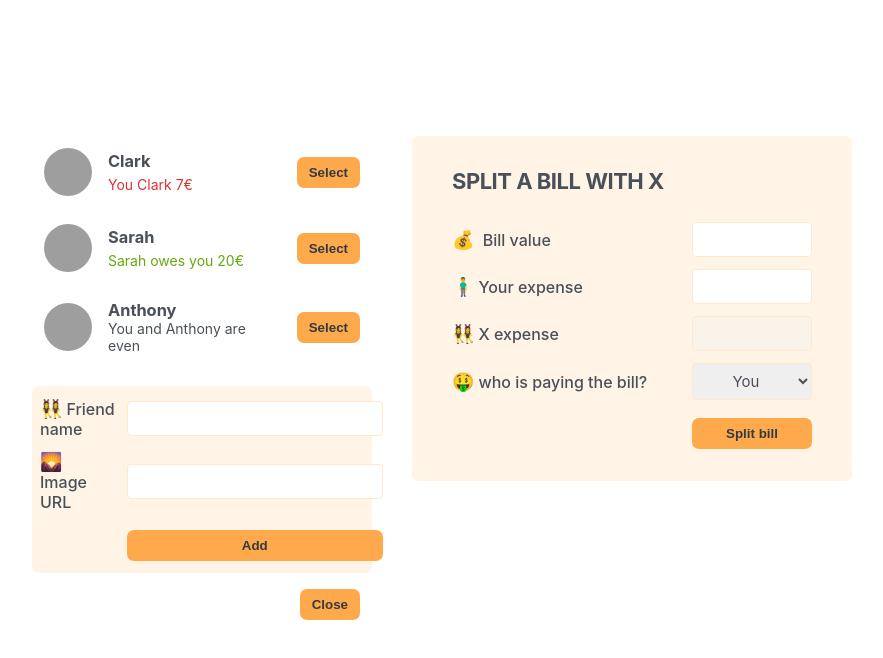
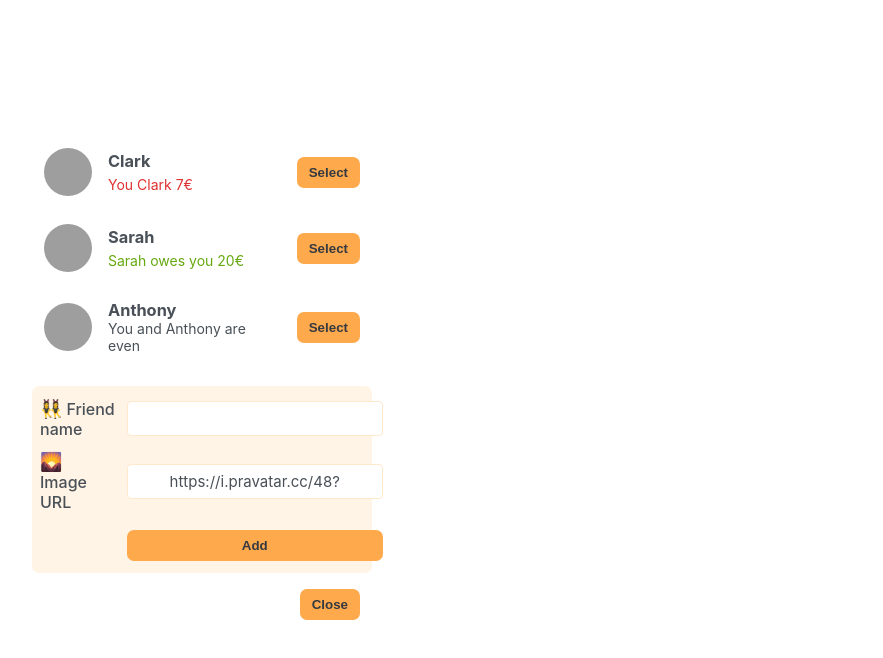
Before and after one commit to Rashid004/Eat-n-Split-by-react, a React (Create React App) app: page / in a window 1280 px wide. Both pictures are taken after a click on the button "Add friend". Shown: the top 658 px of the page, without its empty margins (198-1081 px from the left). Built offline with nearby package versions, Linux system fonts and the light colour scheme; grey boxes are pictures that could not be loaded.

Commit message:
Eat-n-split

```diff
--- a/src/App.js
+++ b/src/App.js
@@ -31,39 +31,64 @@ function Button({ children, onClick }) {
 }
 
 export default function App() {
+  const [friends, setFriends] = useState(initialFriends);
   const [showAddFriend, setShowAddFriend] = useState(false);
+  const [selectedFriend, setSelectedfriend] = useState(null);
 
   function handleShowAddfriend() {
     setShowAddFriend((show) => !show);
   }
+
+  function handleAddFriend(friend) {
+    setFriends((friends) => [...friends, friend]);
+    handleShowAddfriend(false);
+  }
+
+  function handleSelection(friend) {
+    // setSelectedfriend(friend);
+
+    setSelectedfriend((current) => (current?.id === friend.id ? null : friend));
+  }
+
   return (
     <div className="app">
       <div className="sidebar">
-        <FriendsList />
-        {showAddFriend && <FormAddFriend />}
+        <FriendsList
+          friends={friends}
+          onSelection={handleSelection}
+          selectedFriend={selectedFriend}
+        />
+        {showAddFriend && <FormAddFriend onAddFriend={handleAddFriend} />}
+
         <Button onClick={handleShowAddfriend}>
           {showAddFriend ? "Close" : "Add friend"}
         </Button>
       </div>
-      <FormSplitBill />
+
+      {selectedFriend && <FormSplitBill selectedFriend={selectedFriend} />}
     </div>
   );
 }
 
-function FriendsList() {
-  const friends = initialFriends;
+function FriendsList({ friends, onSelection, selectedFriend }) {
   return (
     <ul>
       {friends.map((friend) => (
-        <Friend friend={friend} key={friend.id} />
+        <Friend
+          friend={friend}
+          key={friend.id}
+          onSelection={onSelection}
+          selectedFriend={selectedFriend}
+        />
       ))}
     </ul>
   );
 }
 
-function Friend({ friend }) {
+function Friend({ friend, onSelection, selectedFriend }) {
+  const isSelected = selectedFriend?.id === friend.id;
   return (
-    <li>
+    <li className={isSelected ? "selected" : ""}>
       <img src={friend.image} alt={friend.name} />
       <h3>{friend.name}</h3>
       {friend.balance < 0 && (
@@ -77,42 +102,94 @@ function Friend({ friend }) {
         </p>
       )}
       {friend.balance === 0 && <p>You and {friend.name} are even</p>}
-      <Button>Select</Button>
+      <Button onClick={() => onSelection(friend)}>
+        {isSelected ? "Close" : "Select"}
+      </Button>
     </li>
   );
 }
 
-function FormAddFriend() {
+function FormAddFriend({ onAddFriend }) {
+  const [name, setName] = useState("");
+  const [image, setImage] = useState("https://i.pravatar.cc/48?");
+
+  function handleSubmit(e) {
+    e.preventDefault();
+
+    if (!name || !image) return;
+
+    const id = crypto.randomUUID();
+    const newFreind = {
+      id,
+      name,
+      image: `${image}?=${id}`,
+      balance: 0,
+    };
+    onAddFriend(newFreind);
+
+    setName("");
+    setImage("https://i.pravatar.cc/48");
+  }
+
   return (
-    <form className="form-add-friend">
+    <form className="form-add-friend" onSubmit={handleSubmit}>
       <label>👯‍♀️Friend name</label>
-      <input type="text" />
+      <input
+        type="text"
+        value={name}
+        onChange={(e) => setName(e.target.value)}
+      />
 
       <label>🌄 Image URL</label>
-      <input type="text" />
+      <input
+        type="text"
+        value={image}
+        onChange={(e) => setImage(e.target.value)}
+      />
 
       <Button>Add</Button>
     </form>
   );
 }
 
-function FormSplitBill() {
+function FormSplitBill({ selectedFriend }) {
+  const [bill, setBill] = useState("");
+  const [paidByFriend, setPaidByFriend] = useState("");
+  const paidByUser = bill ? bill - paidByFriend : "";
+  const [whoIsPaying, setWhoIsPaying] = useState("user");
+
   return (
     <form className="form-split-bill">
-      <h2>Split a bill with X</h2>
+      <h2>Split a bill with {selectedFriend.name}</h2>
+
       <label>💰 Bill value</label>
-      <input type="text" />
+      <input
+        type="text"
+        value={bill}
+        onChange={(e) => setBill(Number(e.target.value))}
+      />
 
       <label>🧍‍♂️Your expense</label>
-      <input type="text" />
+      <input
+        type="text"
+        value={paidByFriend}
+        onChange={(e) =>
+          setPaidByFriend(
+            Number(e.target.value) > bill ? paidByUser : Number(e.target.value)
+          )
+        }
+      />
 
-      <label>👯‍♀️X expense</label>
-      <input type="text" disabled />
+      <label>👯‍♀️{selectedFriend.name} expense</label>
+      <input type="text" disabled value={paidByUser} />
 
       <label>🤑who is paying the bill?</label>
-      <select>
+      <select
+        value={whoIsPaying}
+        onChange={(e) => setWhoIsPaying(e.target.value)}
+      >
         <option value="user">You</option>
-        <option value="friend">X</option>
+        <option value="friend">{selectedFriend.name}</option>
       </select>
       <Button>Split bill</Button>
     </form>
```
